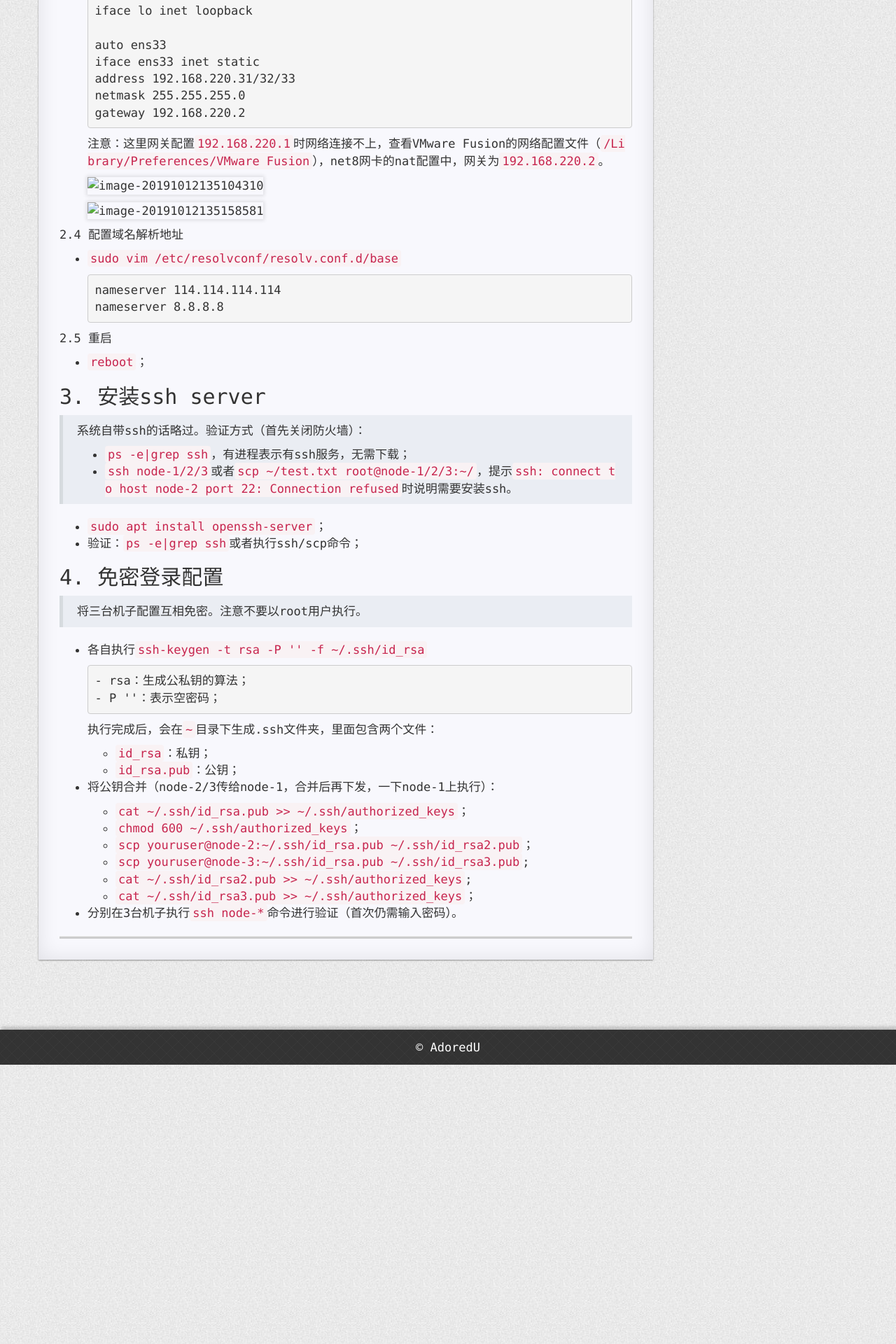
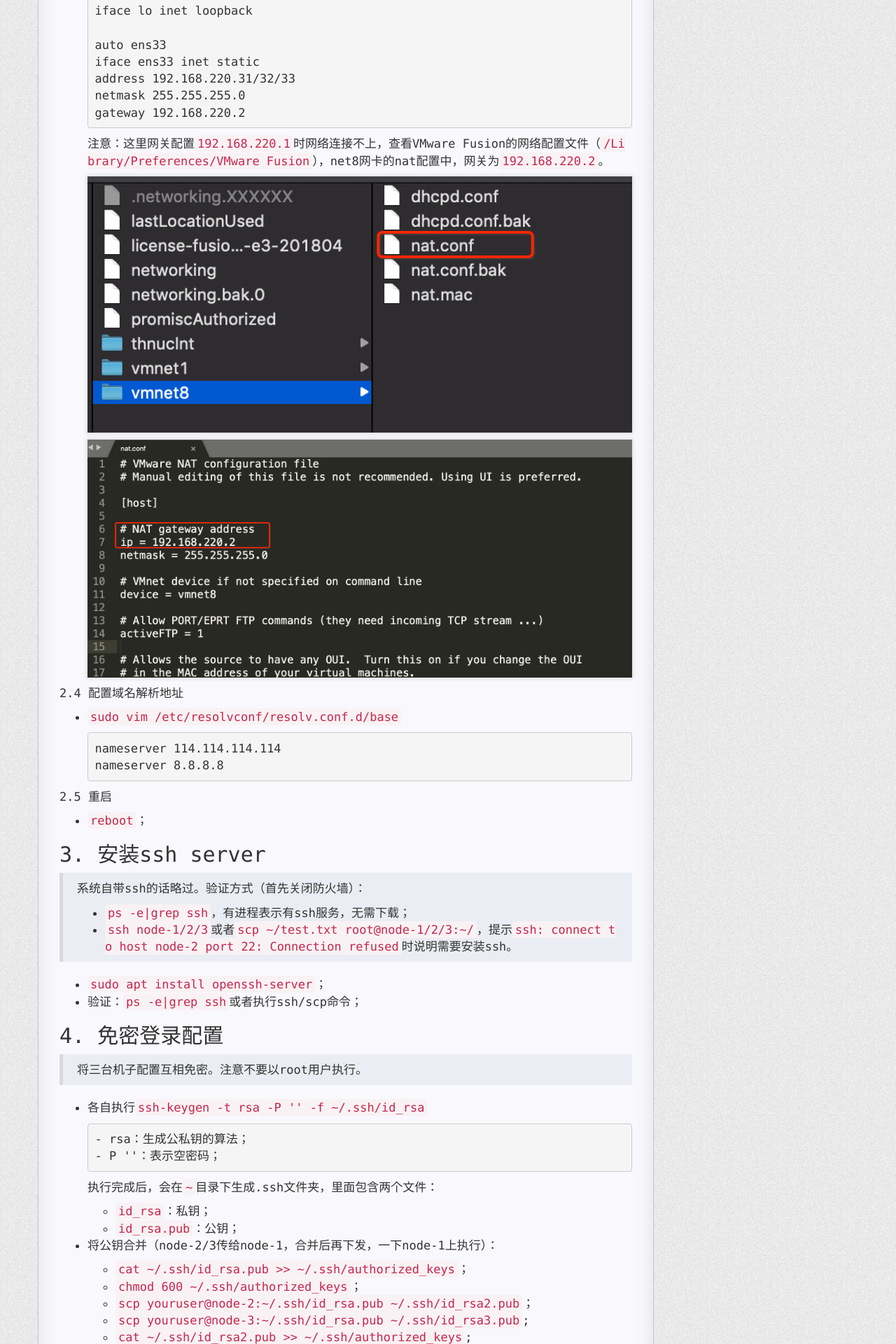
Before and after one commit to AdoredU/AdoredU.github.io, a Jekyll site: the page built from _posts/2019-10-12-linux-ssh.md, in a window 1280 px wide. Shown: the part 892-2812 px from the top of the page at 70% size. Built offline with Jekyll 4.4.1, drawn with Linux system fonts in a browser that asks for light colours; nearby versions of some CDN libraries; comment, search, counter and statistics services are not loaded; a style sheet for code colours, icons or effects is not loaded.

Commit message:
update urls.

```diff
--- a/_posts/2019-10-12-linux-ssh.md
+++ b/_posts/2019-10-12-linux-ssh.md
@@ -52,9 +52,9 @@ categories: Linux
 
   注意：这里网关配置`192.168.220.1`时网络连接不上，查看VMware Fusion的网络配置文件（`/Library/Preferences/VMware Fusion`），net8网卡的nat配置中，网关为`192.168.220.2`。
 
-  ![image-20191012135104310](/Users/gp/Desktop/github_projects/AdoredU.github.io/_posts/assets/image-20191012135104310.png)
+  ![image-20191012135104310](https://adoredu.github.io/static/img/ssh/image-20191012135104310.png)
 
-  ![image-20191012135158581](/Users/gp/Desktop/github_projects/AdoredU.github.io/_posts/assets/image-20191012135158581.png)
+  ![image-20191012135158581](https://adoredu.github.io/static/img/ssh/image-20191012135158581.png)
 
 2.4 配置域名解析地址
 
```
